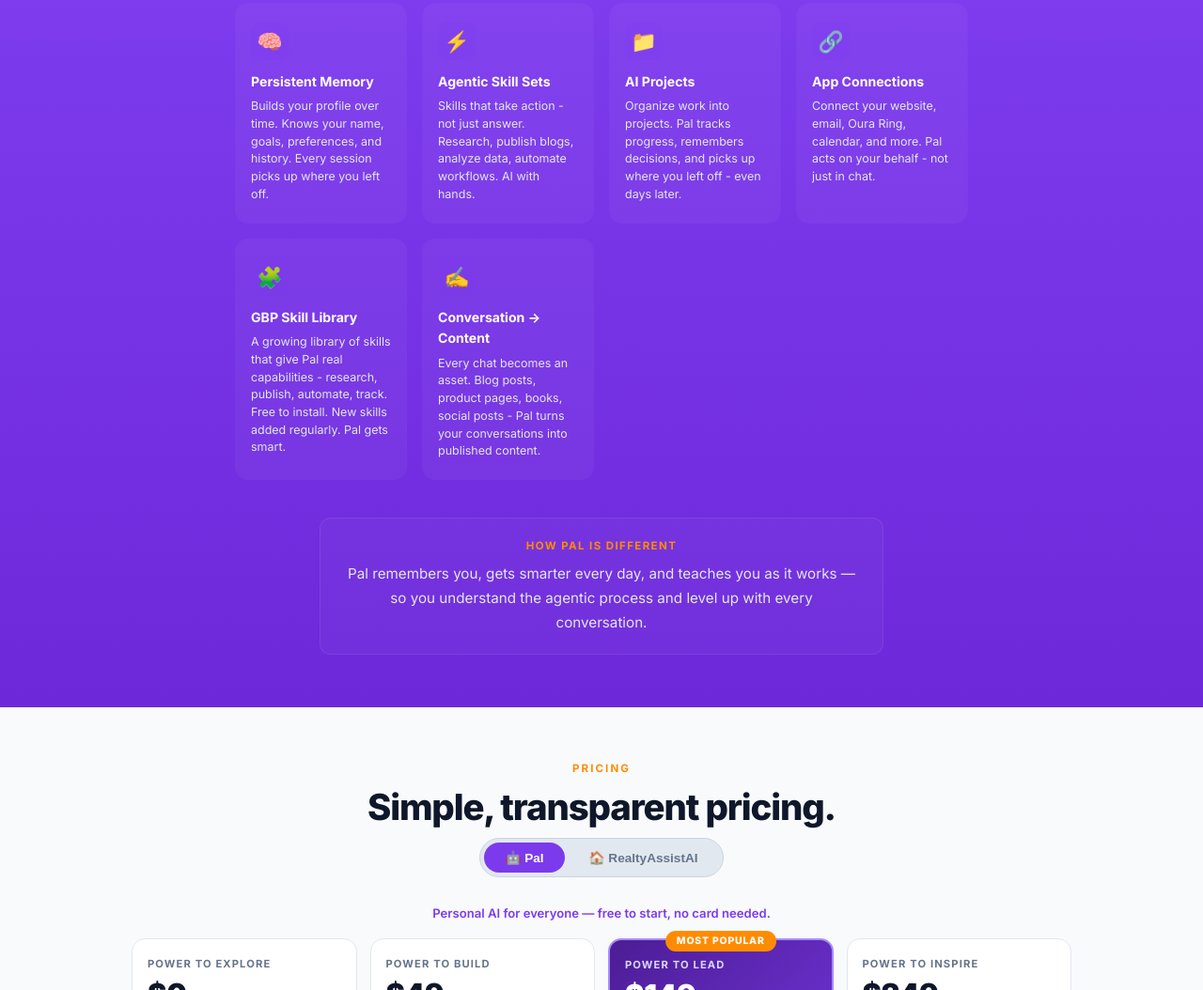
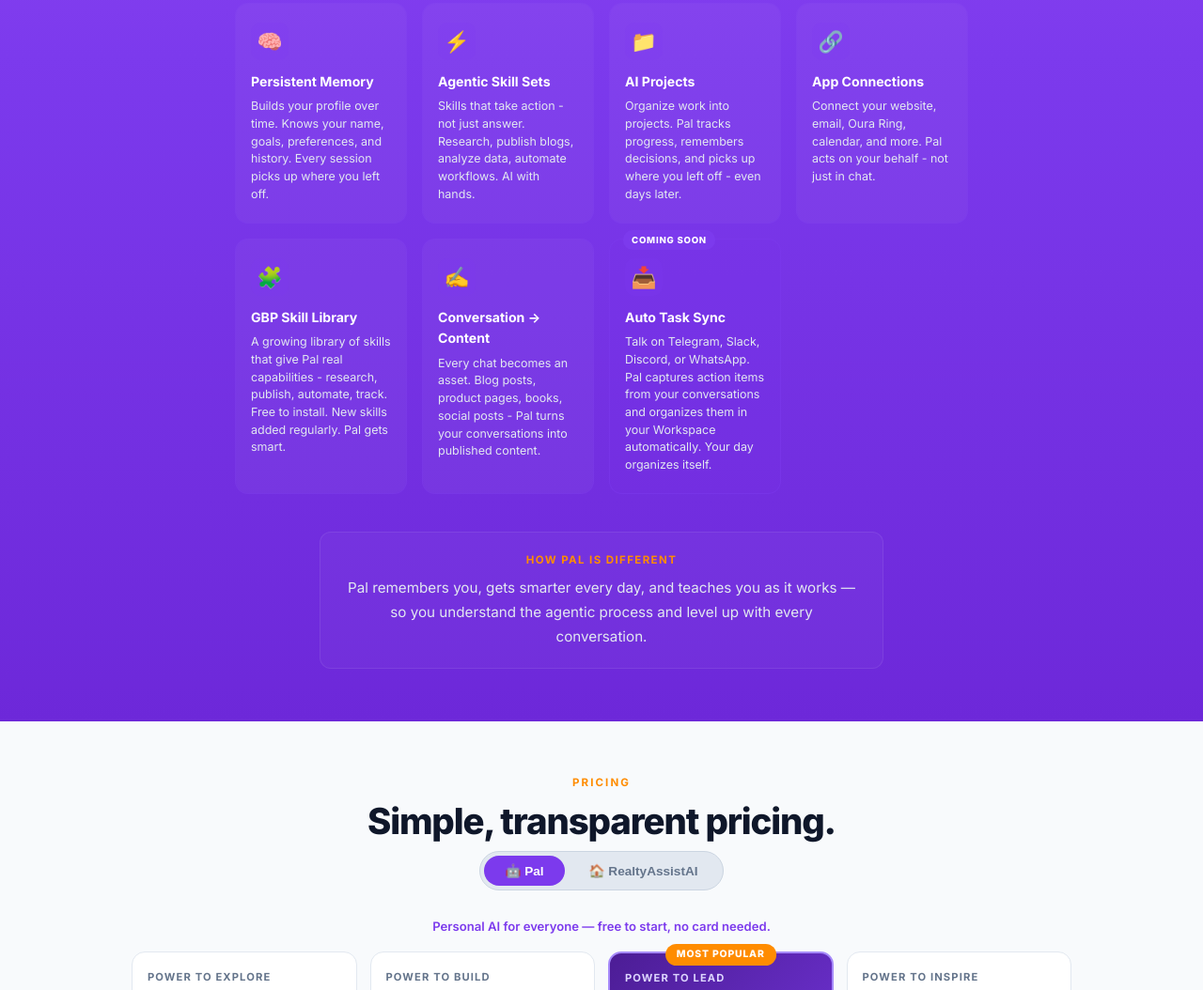
Before and after one commit to psmittyai/gbp, a website: page public/index.html in a window 1280 px wide. Shown: the part 1436-2490 px from the top of the page at 94% size. Drawn offline with Linux system fonts and the light colour scheme.

Commit message:
feat: add Auto Task Sync feature card to Pal section (Coming Soon)

```diff
--- a/public/index.html
+++ b/public/index.html
@@ -808,6 +808,14 @@
           <div style="font-size:0.78rem;color:#e2e8f0;line-height:1.5;">Every chat becomes an asset. Blog posts, product pages, books, social posts - Pal turns your conversations into published content.</div>
         </div>
 
+        <!-- Auto Task Sync -->
+        <div style="background:rgba(124,58,237,0.08);border:1px solid rgba(124,58,237,0.5);border-radius:14px;padding:20px 16px;text-align:left;position:relative;" onmouseover="this.style.borderColor='rgba(124,58,237,0.9)'" onmouseout="this.style.borderColor='rgba(124,58,237,0.5)'">
+          <div style="position:absolute;top:-10px;left:14px;background:#7c3aed;color:#fff;font-size:0.6rem;font-weight:800;text-transform:uppercase;letter-spacing:.08em;padding:3px 9px;border-radius:10px;">Coming Soon</div>
+          <div style="width:40px;height:40px;background:rgba(124,58,237,0.25);border-radius:10px;display:flex;align-items:center;justify-content:center;margin-bottom:12px;font-size:22px;line-height:1;">📥</div>
+          <div style="font-size:0.88rem;font-weight:700;color:#ffffff;margin-bottom:6px;">Auto Task Sync</div>
+          <div style="font-size:0.78rem;color:#e2e8f0;line-height:1.5;">Talk on Telegram, Slack, Discord, or WhatsApp. Pal captures action items from your conversations and organizes them in your Workspace automatically. Your day organizes itself.</div>
+        </div>
+
       </div>
 
       <!-- Comparison line -->
```
